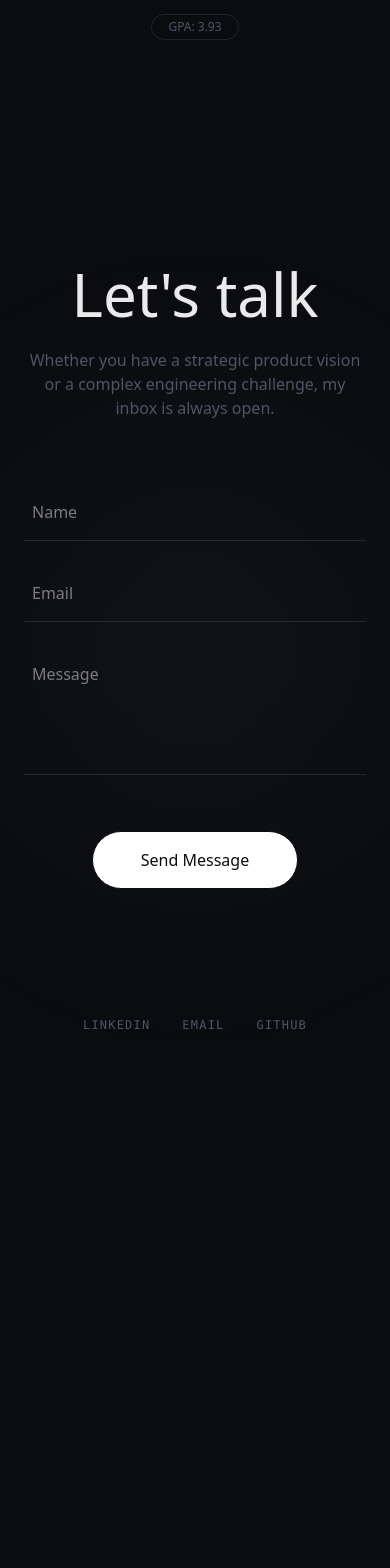
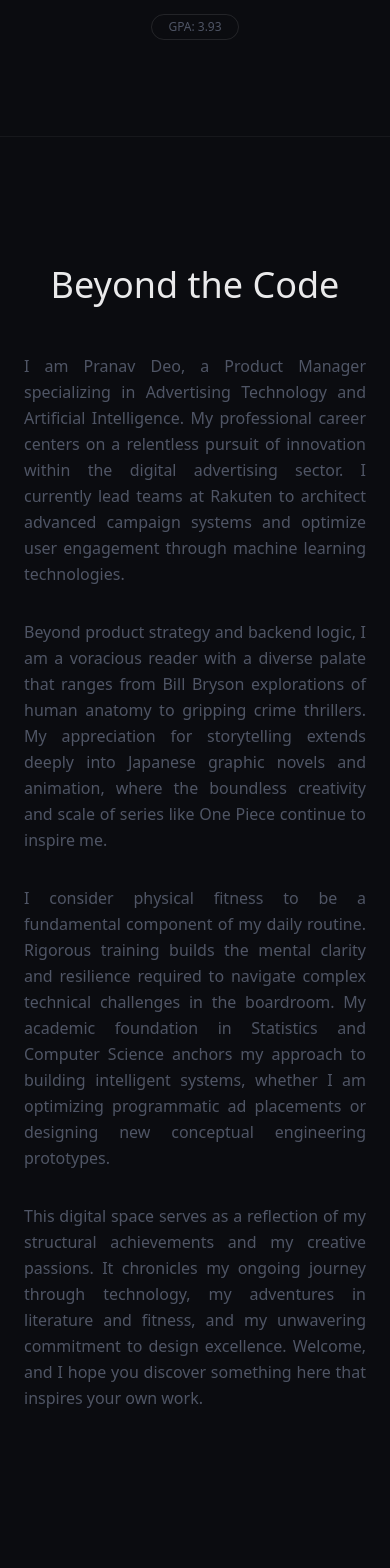
Before and after one commit to Pranavd0828/my-portfolio, a Next.js app: page / in a window 390 px wide. Shown: the part 5360-6928 px from the top of the page. Before the commit the page ends 6521 px from the top, so only its background shows below. Built offline with nearby package versions, Linux system fonts and the light colour scheme; a web font is replaced by a local one.

Commit message:
Phase 7: Build About Me section using strict constraints

```diff
--- a/src/app/page.tsx
+++ b/src/app/page.tsx
@@ -2,6 +2,7 @@ import Hero from "@/components/Hero";
 import Journey from "@/components/Journey";
 import Projects from "@/components/Projects";
 import Education from "@/components/Education";
+import AboutMe from "@/components/AboutMe";
 import ConnectSection from "@/components/ConnectSection";
 
 export default function Home() {
@@ -12,6 +13,7 @@ export default function Home() {
       <Projects />
       <Education />
       {/* Blog section hidden per feature flag requested */}
+      <AboutMe />
       <ConnectSection />
     </main>
   );
--- /dev/null
+++ b/src/components/AboutMe.tsx
@@ -0,0 +1,25 @@
+export default function AboutMe() {
+    return (
+        <section className="w-full max-w-4xl mx-auto py-32 px-6 border-t border-white/5">
+            <h2 className="font-serif text-4xl md:text-5xl text-accent mb-12 text-center">Beyond the Code</h2>
+
+            <div className="flex flex-col gap-8 font-sans text-muted md:text-lg leading-relaxed text-justify md:text-left">
+                <p>
+                    I am Pranav Deo, a Product Manager specializing in Advertising Technology and Artificial Intelligence. My professional career centers on a relentless pursuit of innovation within the digital advertising sector. I currently lead teams at Rakuten to architect advanced campaign systems and optimize user engagement through machine learning technologies.
+                </p>
+
+                <p>
+                    Beyond product strategy and backend logic, I am a voracious reader with a diverse palate that ranges from Bill Bryson explorations of human anatomy to gripping crime thrillers. My appreciation for storytelling extends deeply into Japanese graphic novels and animation, where the boundless creativity and scale of series like One Piece continue to inspire me.
+                </p>
+
+                <p>
+                    I consider physical fitness to be a fundamental component of my daily routine. Rigorous training builds the mental clarity and resilience required to navigate complex technical challenges in the boardroom. My academic foundation in Statistics and Computer Science anchors my approach to building intelligent systems, whether I am optimizing programmatic ad placements or designing new conceptual engineering prototypes.
+                </p>
+
+                <p>
+                    This digital space serves as a reflection of my structural achievements and my creative passions. It chronicles my ongoing journey through technology, my adventures in literature and fitness, and my unwavering commitment to design excellence. Welcome, and I hope you discover something here that inspires your own work.
+                </p>
+            </div>
+        </section>
+    );
+}
```
